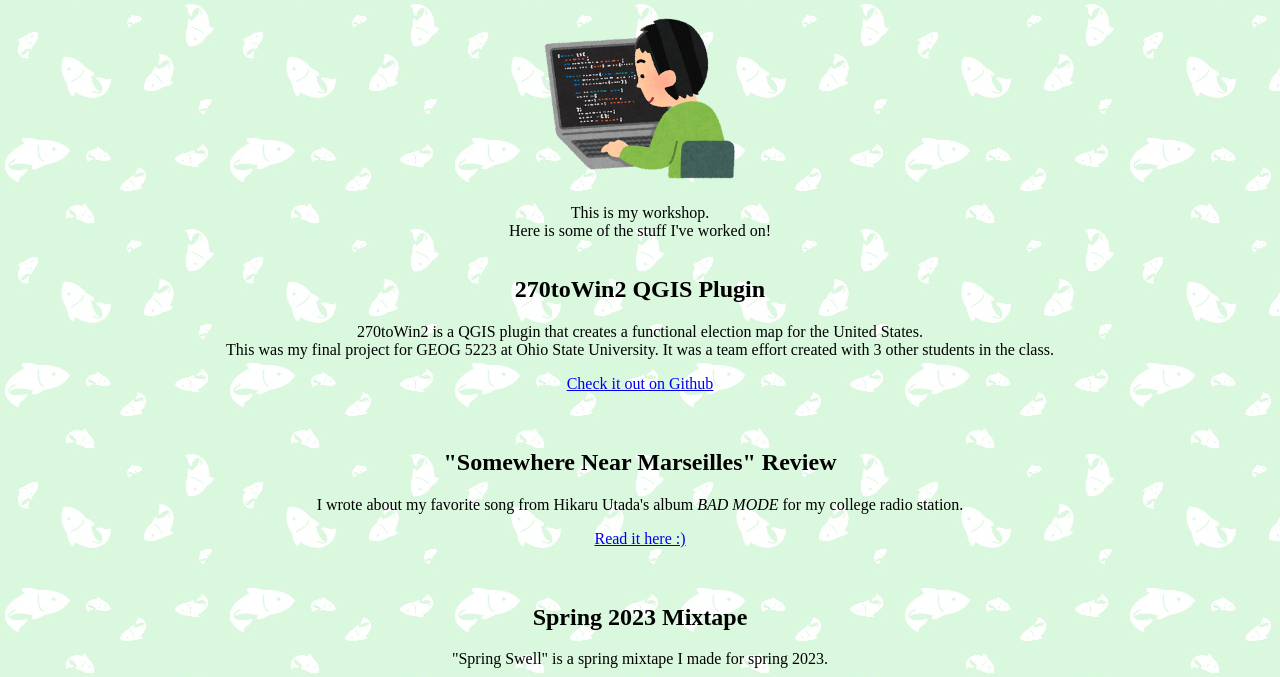
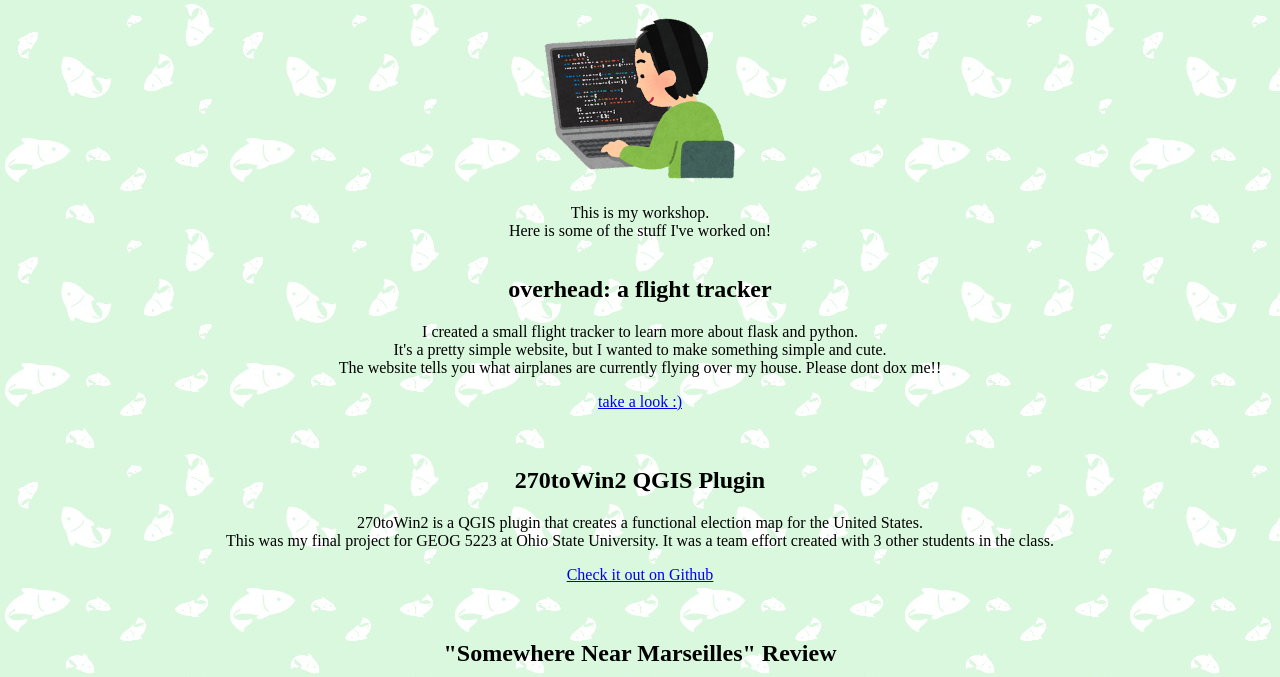
Before and after one commit to thepixelfish/lukedotfish, a plain HTML site: page works.html in a window 1280 px wide. Shown: the part 103-780 px from the top of the page. Drawn offline with Linux system fonts and the light colour scheme.

Commit message:
add flight tracker to works page

```diff
--- a/works.html
+++ b/works.html
@@ -11,6 +11,15 @@
     <p class="center">This is my workshop.<br>Here is some of the stuff I've worked on!</p>
 
     <!-- list of worked things -->
+    <div class="center">
+      <h2>overhead: a flight tracker</h2>
+      <p>I created a small flight tracker to learn more about flask and python. <br>It's a pretty simple website, but I wanted to make something simple and cute. <br>The website tells you what airplanes are currently flying over my house. Please dont dox me!!</p>
+      <a href="http://overhead.luke.fish/" target="_blank">take a look :)</a>
+      <br>
+    </div>
+
+    <br><br>
+
     <div class="center">
       <h2>270toWin2 QGIS Plugin</h2>
       <p>270toWin2 is a QGIS plugin that creates a functional election map for the United States. <br>This was my final project for GEOG 5223 at Ohio State University. It was a team effort created with 3 other students in the class.</p>
```
